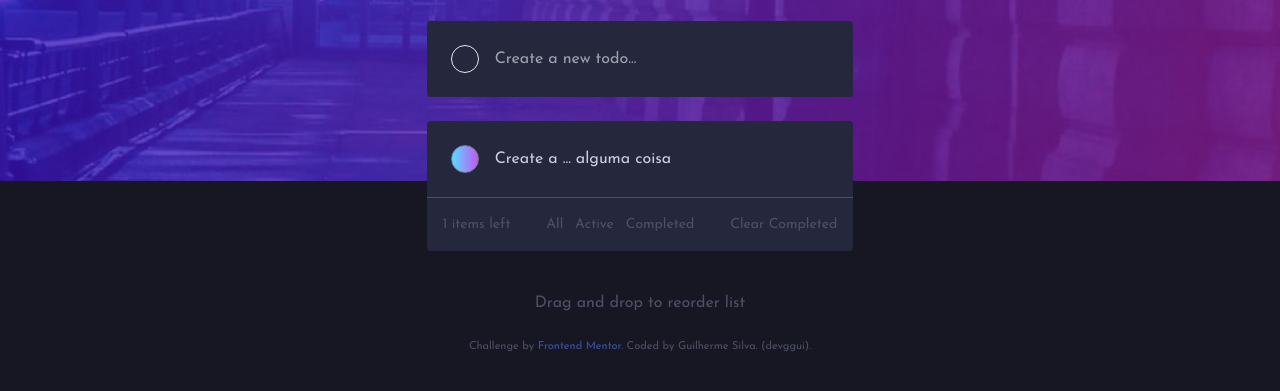
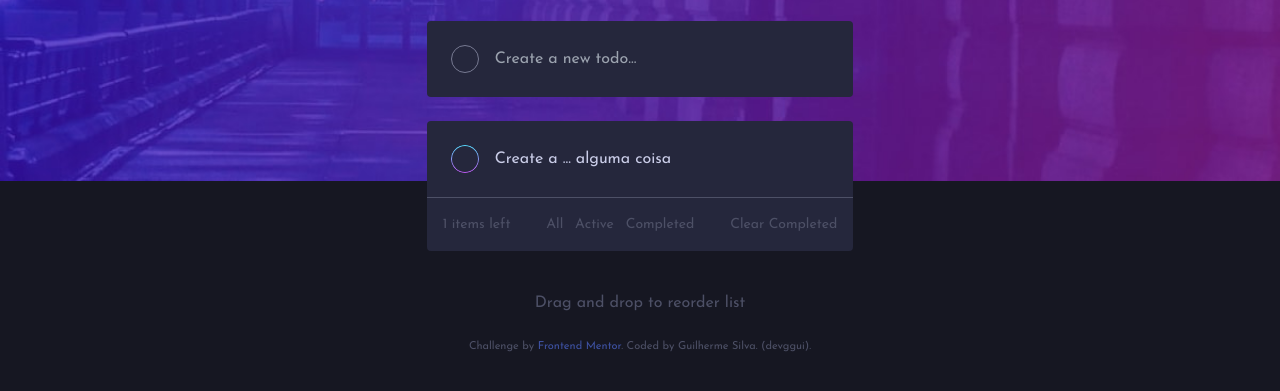
Before and after one commit to devggui/todo-app, a website: page index.html in a window 1280 px wide. In both pictures the pointer is over the element 464 px from the left and 298 px from the top of the page. Shown: the part 139-530 px from the top of the page. Drawn offline with nearby package versions, Linux system fonts and the light colour scheme.

Commit message:
feat: mask for gradient border

```diff
--- a/index.html
+++ b/index.html
@@ -27,14 +27,13 @@
         <h1 class="flex flex-row justify-between text-left text-4xl text-white font-bold">T O D O<a id="mode"><img src="images/icon-sun.svg" alt="Icone em formato de um sol na cor branca"></a></h1>
       </div>
       <div class="flex flex-row p-2 mb-6 bg-[var(--dark-Very-Dark-Desaturated-Blue)] rounded-[4px]">
-        <label for="create" class="m-4 w-7 h-7 rounded-full border-[1px]"></label>
+        <label for="create" class="m-4 w-7 h-7 rounded-full border-[1px] border-[var(--dark-Dark-Grayish-Blue)]"></label>
         <input type="text" placeholder="Create a new todo..." class="bg-transparent" id="create">
       </div>
 
       <div class="flex flex-col bg-[var(--dark-Very-Dark-Desaturated-Blue)] rounded-t-[4px] rounded-b-[4px]">
         <div class="flex flex-row items-center p-2 border-b-[1px] border-[var(--dark-Very-Dark-Grayish-Blue)]">
-          <!-- <input type="checkbox" id="checkbox-icon1"> -->
-          <div for="checkbox-icon1" class="m-4 w-7 h-7 rounded-full border-[1px] border-[var(--dark-Dark-Grayish-Blue)] cursor-pointer hover:bg-gradient-to-r from-[var(--primary-from)] to-[var(--primary-to)] bg-[url('/images/icon-check.svg')]">
+          <div id="checkbox-icon1" class="m-4 w-7 h-7 rounded-full border-[1px] border-[var(--dark-Dark-Grayish-Blue)] cursor-pointer">
           </div>
           <p>Create a ... alguma coisa</p>
         </div>
--- a/styles/style.css
+++ b/styles/style.css
@@ -17,3 +17,17 @@ span {
 span:hover {
   color: var(--dark-Light-Grayish-Blue-hover);
 }
+
+#checkbox-icon1:hover {
+  border-radius: 50%;
+  border: 1px solid transparent;
+  background: linear-gradient(hsl(192, 100%, 67%), hsl(280, 87%, 65%)) border-box;
+  -webkit-mask: /*4*/
+     linear-gradient(#fff 0 0) padding-box,
+     linear-gradient(#fff 0 0);
+  mask:
+    linear-gradient(#fff 0 0) padding-box,
+    linear-gradient(#fff 0 0);
+  -webkit-mask-composite: xor; /*5'*/
+          mask-composite: exclude; /*5*/
+}
```
